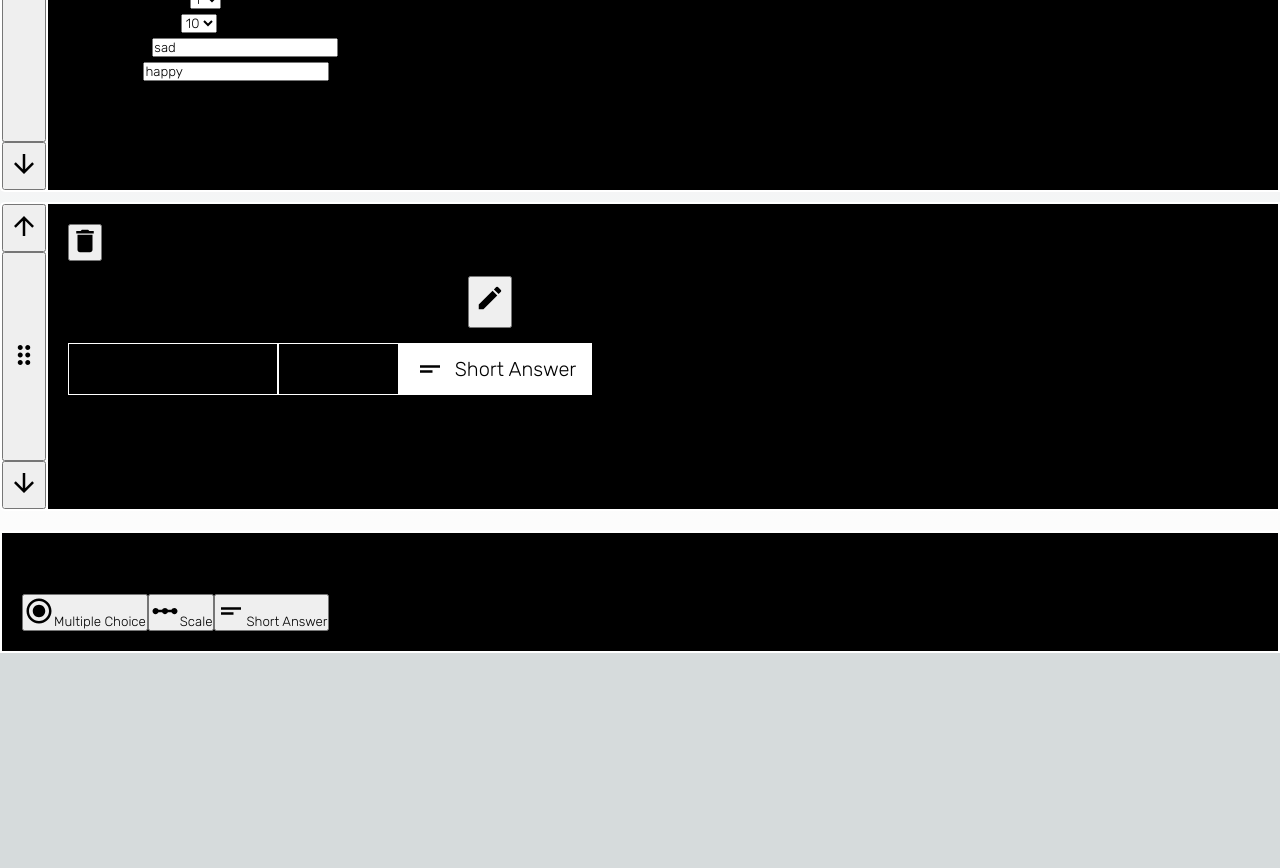
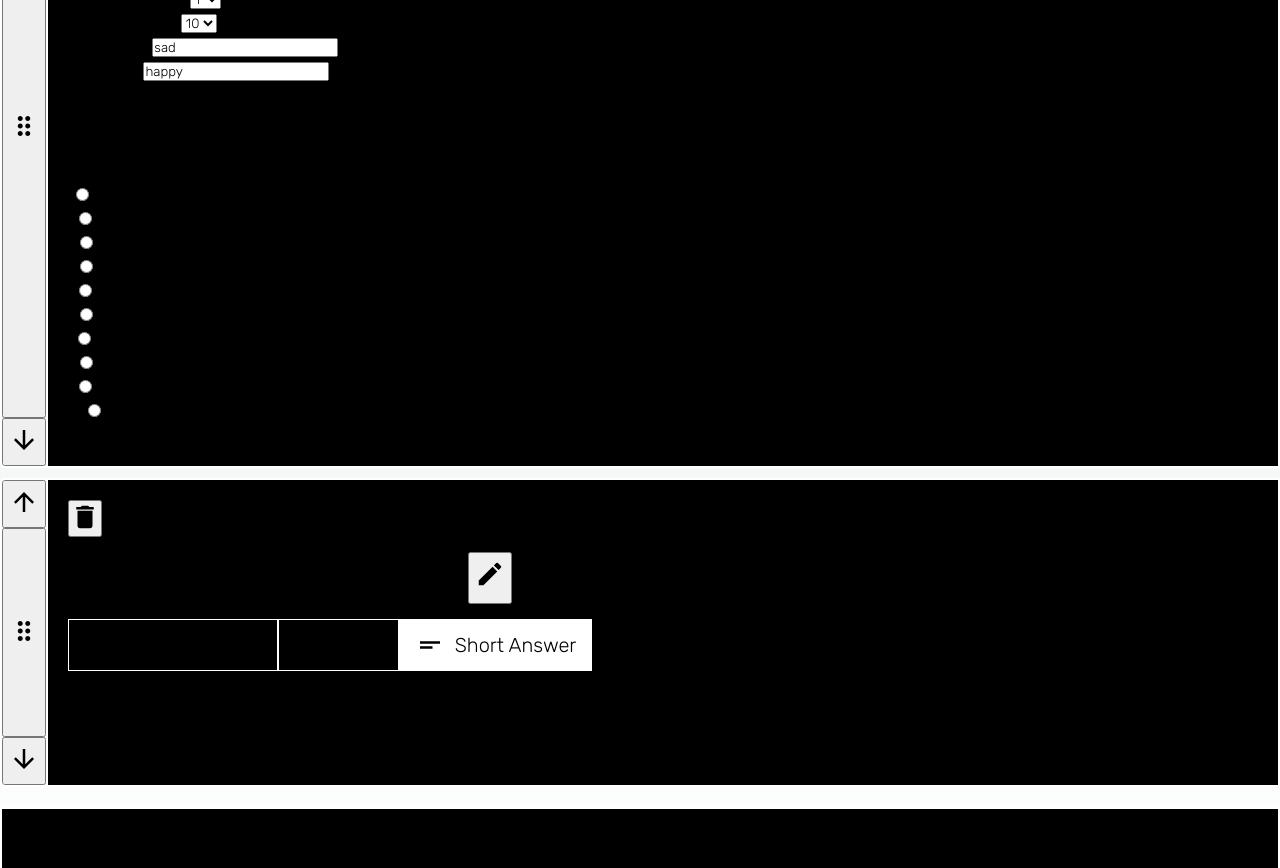
Before and after one commit to klalicki/mini-survey, a Next.js app: page /edit in a window 1280 px wide. Shown: the part 1080-1948 px from the top of the page. Before the commit the page ends 1733 px from the top, so only its background shows below. Built offline with nearby package versions, Linux system fonts and the light colour scheme.

Commit message:
implements scaleviewer

```diff
--- a/components/Viewers/ScaleViewer/ScaleViewer.tsx
+++ b/components/Viewers/ScaleViewer/ScaleViewer.tsx
@@ -1,9 +1,46 @@
 import { SurveySection } from "@/types/SectionTypes";
+import { Quickreply } from "@mui/icons-material";
 
 export const ScaleViewer = ({
   questionData,
 }: {
   questionData: SurveySection;
 }) => {
-  return <>{JSON.stringify(questionData)}</>;
+  const numbersToRender = [];
+  for (
+    let i = questionData.ScaleOptions.startNumber;
+    i <= questionData.ScaleOptions.endNumber;
+    i++
+  ) {
+    numbersToRender.push(i);
+  }
+  return (
+    <div>
+      <h2>{questionData.title}</h2>
+      <div className="scale-wrapper">
+        <div className="scale-label-start">
+          {questionData.ScaleOptions.startLabel}
+        </div>
+        <div className="scale-radio">
+          {numbersToRender.map((item) => {
+            return (
+              <div className="scale-radio-item" key={item}>
+                <label htmlFor={`${questionData.staticID}-${item}`}>
+                  {item}
+                </label>
+                <input
+                  type="radio"
+                  name={questionData.staticID}
+                  id={`${questionData.staticID}-${item}`}
+                />
+              </div>
+            );
+          })}
+        </div>{" "}
+        <div className="scale-label-end">
+          {questionData.ScaleOptions.endLabel}
+        </div>
+      </div>
+    </div>
+  );
 };
```
